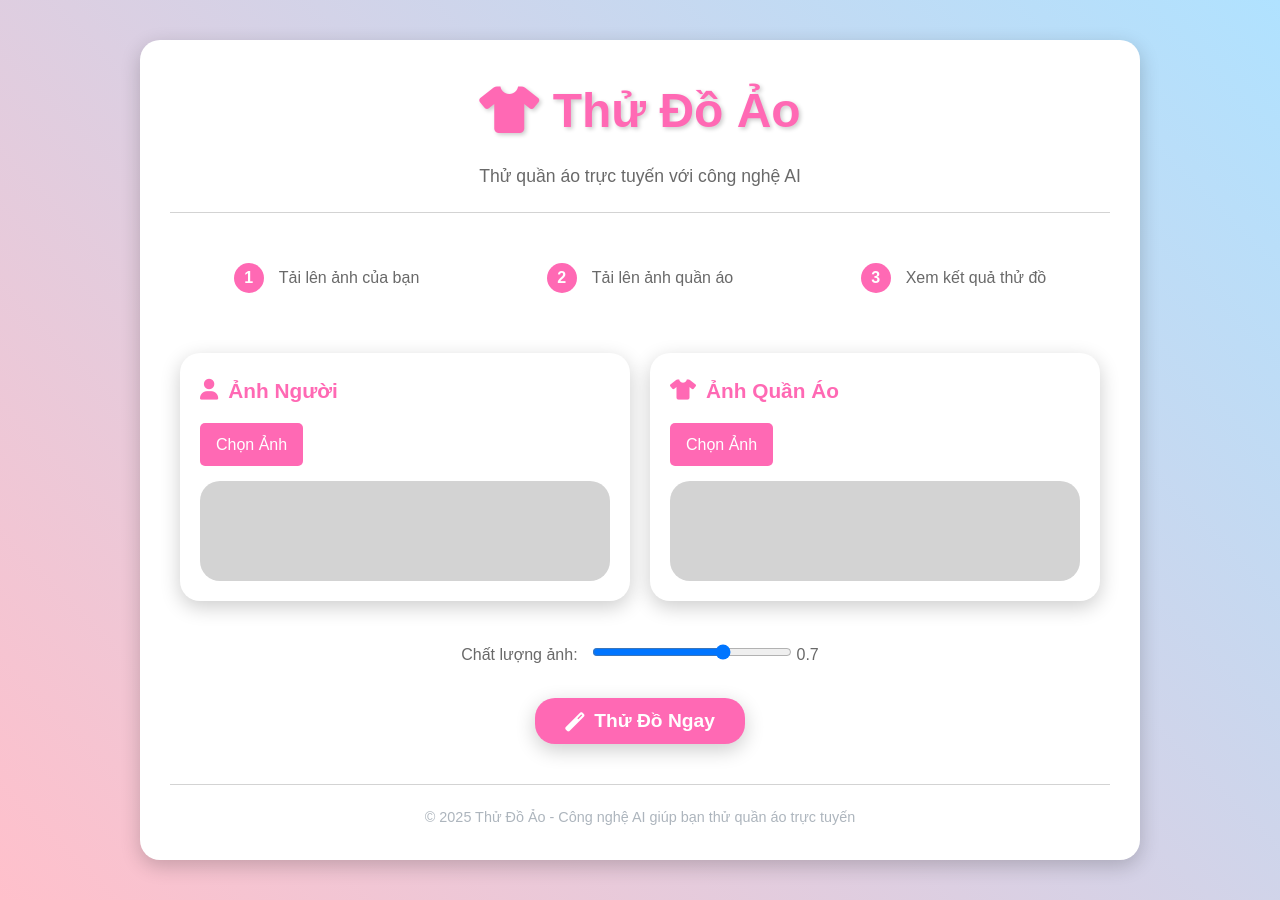
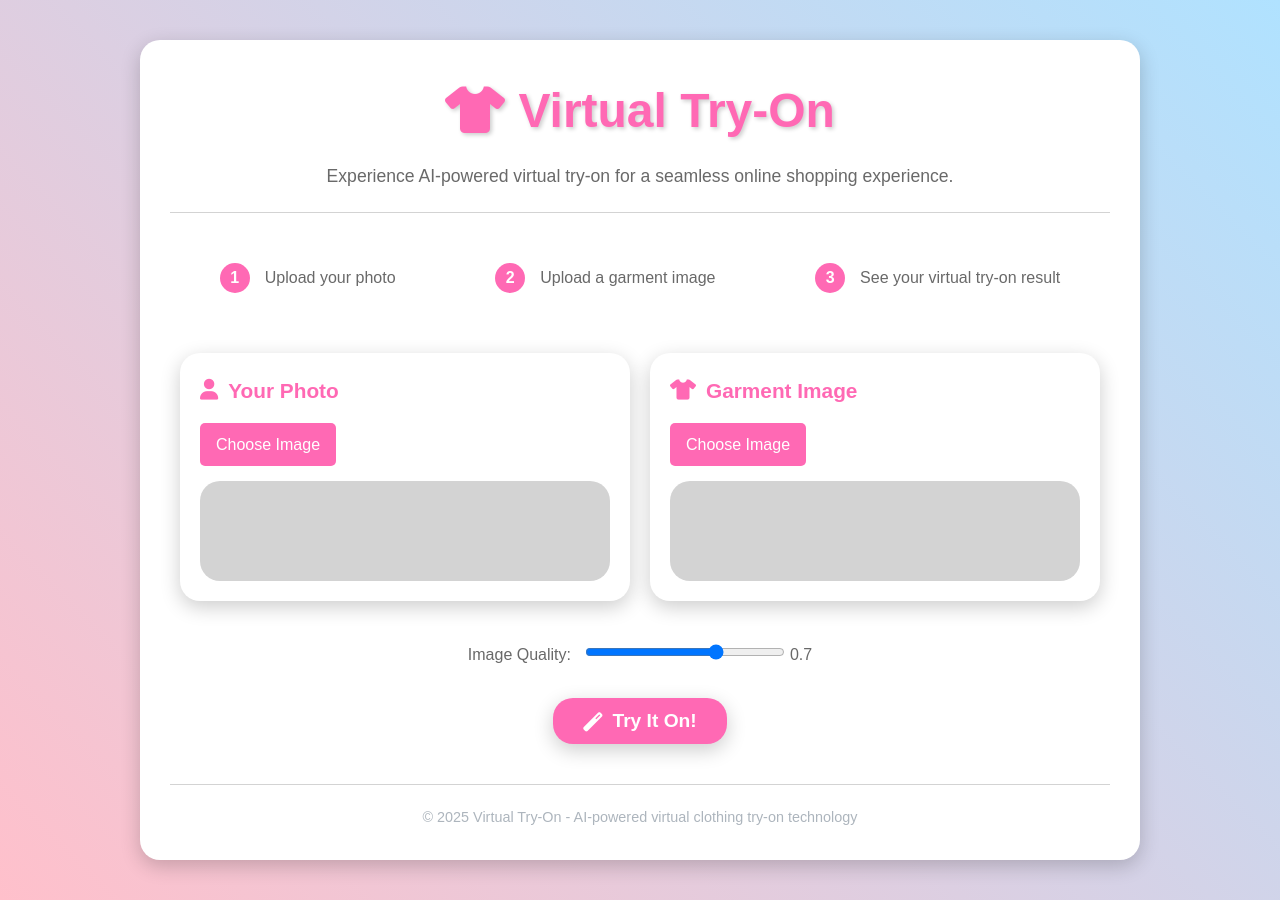
Before and after one commit to ThinhPhan0108/Virtual-try-on-web, a Flask app: page / in a window 1280 px wide. Run offline with Flask 3, Linux system fonts and the light colour scheme.

Commit message:
Update text content and add CSS animations

```diff
--- a/app.py
+++ b/app.py
@@ -10,13 +10,6 @@ import logging
 
 load_dotenv()
 
-def resize_image(image_data, max_size=(1600, 1600)):
-    image = Image.open(io.BytesIO(image_data))
-    image.thumbnail(max_size)
-    img_byte_arr = io.BytesIO()
-    image.save(img_byte_arr, format='JPEG', quality=95)
-    img_byte_arr = img_byte_arr.getvalue()
-    return img_byte_arr
 
 PIXELCUT_API_KEY = os.environ.get("PIXELCUT_API_KEY")
 if not PIXELCUT_API_KEY:
@@ -62,9 +55,6 @@ def try_on():
         garment_format = garment_image_obj.format
         garment_size = garment_image_obj.size
         logging.info(f"Garment image format: {garment_format}, size: {garment_size}")
-
-        person_data = resize_image(person_data)
-        garment_data = resize_image(garment_data)
 
         files = {
             'person_image': (person_filename, person_data),
--- a/static/css/styles.css
+++ b/static/css/styles.css
@@ -31,6 +31,12 @@ body {
     padding: 20px;
     min-height: 100vh;
     overflow-x: hidden; /* Prevent horizontal scroll */
+    animation: fadeIn 1s ease-in-out;
+}
+
+@keyframes fadeIn {
+    from { opacity: 0; }
+    to { opacity: 1; }
 }
 
 /* Container chính */
@@ -43,6 +49,18 @@ body {
     box-shadow: var(--shadow);
     margin: 20px auto;
     transition: var(--transition);
+    animation: slideIn 0.5s ease-in-out;
+}
+
+@keyframes slideIn {
+    from {
+        transform: translateY(20px);
+        opacity: 0;
+    }
+    to {
+        transform: translateY(0);
+        opacity: 1;
+    }
 }
 
 /* Header */
--- a/templates/index.html
+++ b/templates/index.html
@@ -1,85 +1,85 @@
 <!DOCTYPE html>
-<html lang="vi">
+<html lang="en">
 <head>
     <meta charset="UTF-8">
     <meta name="viewport" content="width=device-width, initial-scale=1.0">
-    <meta name="description" content="Thử đồ ảo trực tuyến với công nghệ AI. Virtual Try-On giúp bạn thử quần áo dễ dàng hơn bao giờ hết.">
-    <meta name="keywords" content="thử đồ ảo, virtual try-on, AI, quần áo, thời trang, mua sắm trực tuyến">
-    <title>Thử Đồ Ảo - Virtual Try-On</title>
+    <meta name="description" content="Virtual Try-On powered by AI. Experience online clothing try-on like never before.">
+    <meta name="keywords" content="virtual try-on, AI, clothing, fashion, online shopping">
+    <title>Virtual Try-On</title>
     <link rel="stylesheet" href="https://cdnjs.cloudflare.com/ajax/libs/font-awesome/6.0.0/css/all.min.css">
     <link rel="stylesheet" href="{{ url_for('static', filename='css/styles.css') }}">
 </head>
 <body>
     <div class="container">
         <header>
-            <h1><i class="fas fa-tshirt"></i> Thử Đồ Ảo</h1>
-            <p class="subtitle">Thử quần áo trực tuyến với công nghệ AI</p>
+            <h1><i class="fas fa-tshirt"></i> Virtual Try-On</h1>
+            <p class="subtitle">Experience AI-powered virtual try-on for a seamless online shopping experience.</p>
         </header>
 
         <div class="instructions">
             <div class="instruction-step">
                 <div class="step-number">1</div>
-                <div class="step-text">Tải lên ảnh của bạn</div>
+                <div class="step-text">Upload your photo</div>
             </div>
             <div class="instruction-step">
                 <div class="step-number">2</div>
-                <div class="step-text">Tải lên ảnh quần áo</div>
+                <div class="step-text">Upload a garment image</div>
             </div>
             <div class="instruction-step">
                 <div class="step-number">3</div>
-                <div class="step-text">Xem kết quả thử đồ</div>
+                <div class="step-text">See your virtual try-on result</div>
             </div>
         </div>
 
         <div class="upload-container">
             <div class="upload-section">
-                <h2><i class="fas fa-user"></i> Ảnh Người</h2>
-                <label for="person_image" class="file-label">Chọn Ảnh</label>
+                <h2><i class="fas fa-user"></i> Your Photo</h2>
+                <label for="person_image" class="file-label">Choose Image</label>
                 <input type="file" id="person_image" name="person_image" accept="image/*" required>
                 <div id="person-img-preview" class="img-preview"></div>
             </div>
 
             <div class="upload-section">
-                <h2><i class="fas fa-tshirt"></i> Ảnh Quần Áo</h2>
-                <label for="garment_image" class="file-label">Chọn Ảnh</label>
+                <h2><i class="fas fa-tshirt"></i> Garment Image</h2>
+                <label for="garment_image" class="file-label">Choose Image</label>
                 <input type="file" id="garment_image" name="garment_image" accept="image/*" required>
                 <div id="garment-img-preview" class="img-preview"></div>
             </div>
         </div>
 
         <div class="quality-container">
-            <label for="quality">Chất lượng ảnh:</label>
+            <label for="quality">Image Quality:</label>
             <input type="range" id="quality" name="quality" min="0.1" max="1" value="0.7" step="0.1">
             <span id="quality-value">0.7</span>
         </div>
 
         <div class="action-container">
             <button id="try-on-btn" class="primary-btn">
-                <i class="fas fa-magic"></i> Thử Đồ Ngay
+                <i class="fas fa-magic"></i> Try It On!
             </button>
         </div>
 
         <div id="loading" class="loading-container" style="display: none;">
             <div class="loading-spinner"></div>
-            <p>Đang xử lý... Vui lòng đợi trong giây lát. Ảnh của bạn đang được xử lý, vui lòng đợi.</p>
+            <p>Processing... Please wait a moment. Your images are being processed.</p>
         </div>
 
         <div id="result" class="result-container" style="display: none;">
-            <h2><i class="fas fa-check-circle"></i> Kết Quả Thử Đồ</h2>
-            <p>Ảnh của bạn đã được ghép thành công. Xem ảnh kết quả ở bên dưới:</p>
+            <h2><i class="fas fa-check-circle"></i> Virtual Try-On Result</h2>
+            <p>Your images have been successfully merged. View your virtual try-on result below:</p>
             <div class="result-image-container">
-                <img id="output-img" src="" alt="Kết quả thử đồ" />
+                <img id="output-img" src="" alt="Virtual Try-On Result" />
             </div>
-            <p>Nếu bạn không thấy ảnh, hãy thử tải lại trang.</p>
+            <p>If you don't see the image, please try refreshing the page.</p>
             <div class="result-actions">
                 <button id="download-btn" class="secondary-btn">
-                    <i class="fas fa-download"></i> Tải Ảnh
+                    <i class="fas fa-download"></i> Download Image
                 </button>
                 <button id="share-btn" class="secondary-btn">
-                    <i class="fas fa-share-alt"></i> Chia Sẻ
+                    <i class="fas fa-share-alt"></i> Share
                 </button>
                 <button id="try-again-btn" class="secondary-btn">
-                    <i class="fas fa-redo"></i> Thử Lại
+                    <i class="fas fa-redo"></i> Try Again
                 </button>
             </div>
         </div>
@@ -87,11 +87,11 @@
         <div id="error-message" class="error-container" style="display: none;">
             <i class="fas fa-exclamation-circle"></i>
             <p id="error-text"></p>
-            <button id="dismiss-error" class="secondary-btn">Đóng</button>
+            <button id="dismiss-error" class="secondary-btn">Close</button>
         </div>
 
         <footer>
-            <p>© 2025 Thử Đồ Ảo - Công nghệ AI giúp bạn thử quần áo trực tuyến</p>
+            <p>© 2025 Virtual Try-On - AI-powered virtual clothing try-on technology</p>
         </footer>
     </div>
 
```
